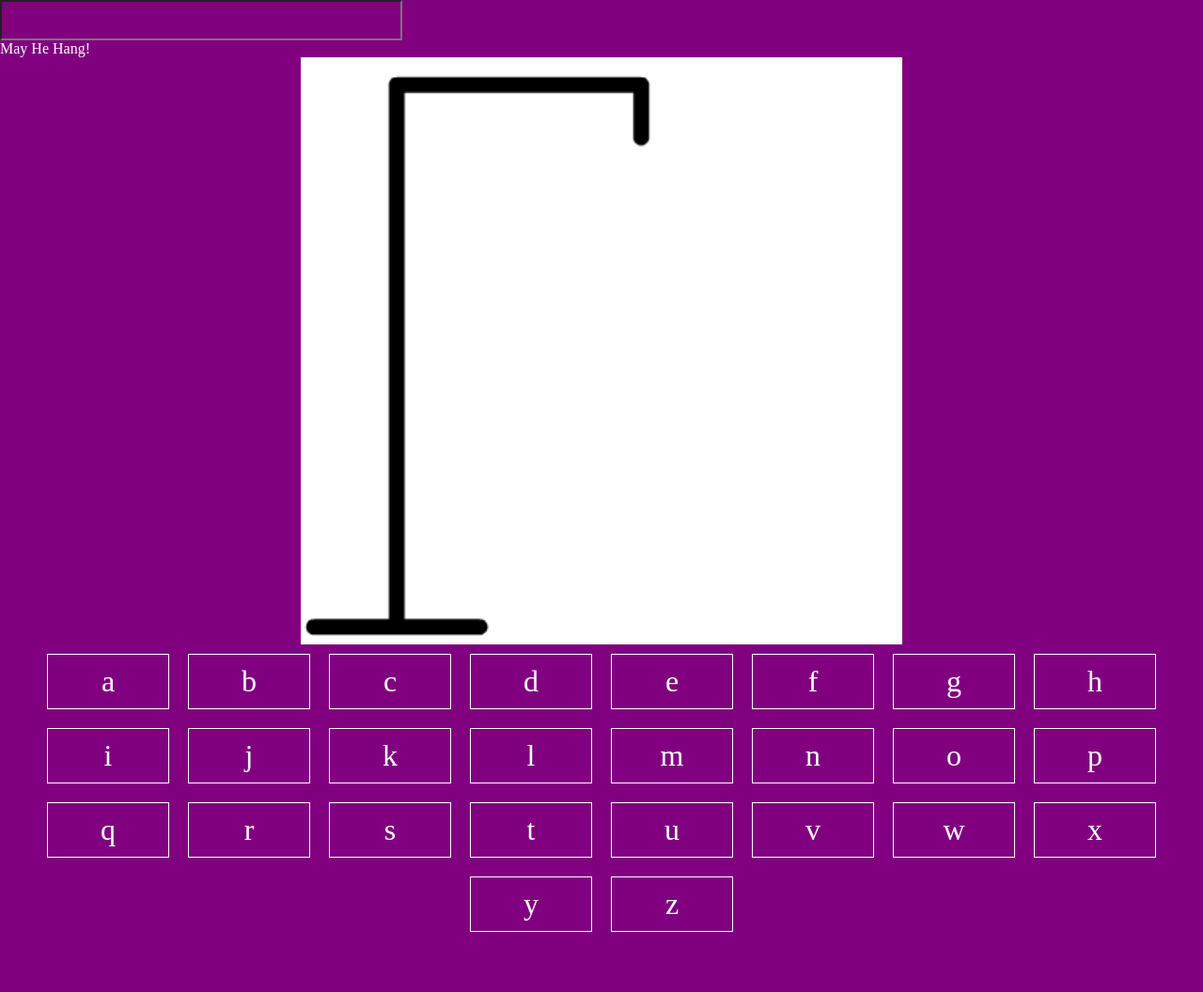
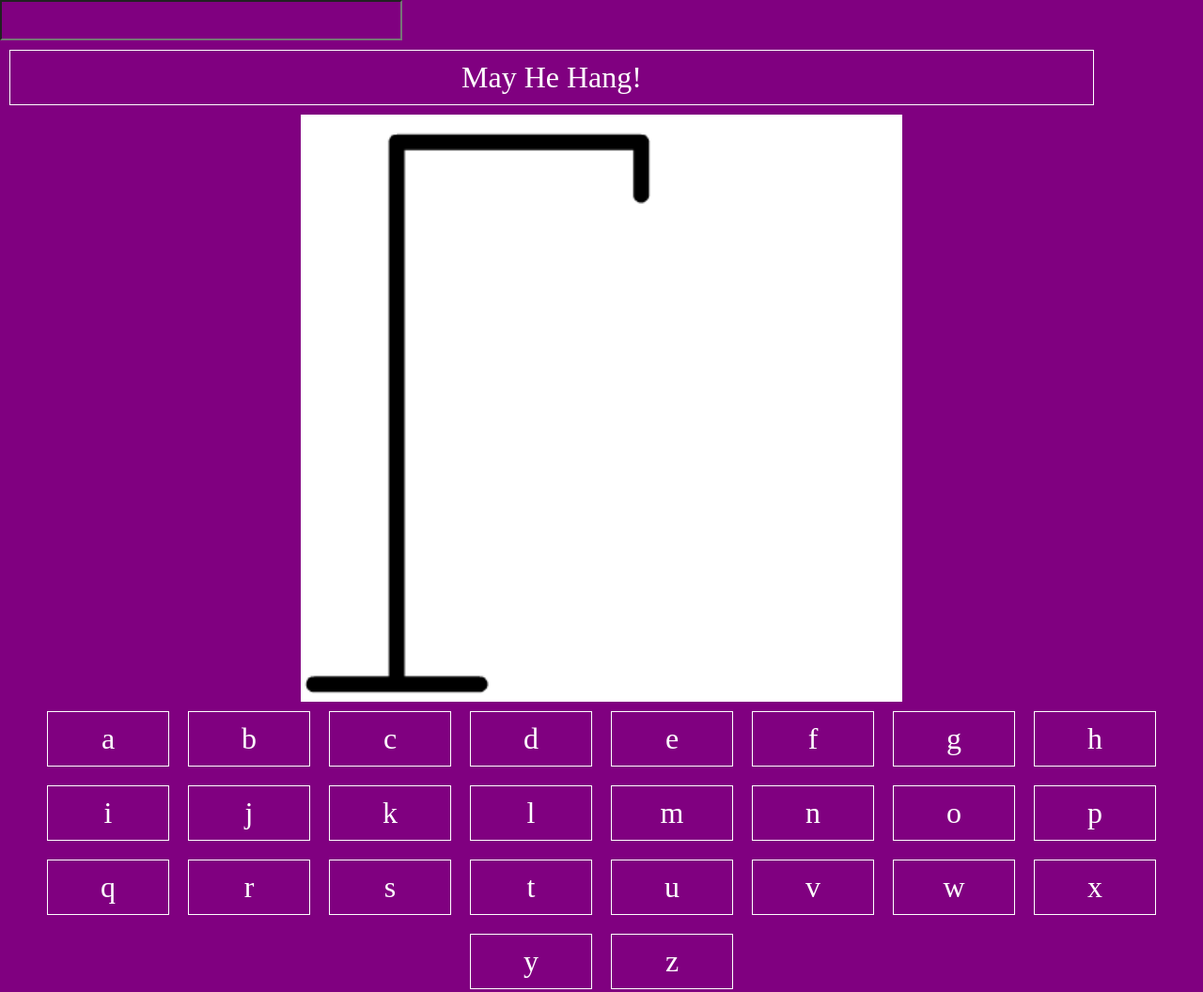
Before and after one commit to BenKai3/Hangman-if-he-stank-man, a plain HTML site: page index.html in a window 1280 px wide. Shown: the whole page at 94% size. Before the commit the page ends 1002 px from the top, so only its background shows below. Drawn offline with Linux system fonts and the light colour scheme.

Commit message:
small css change to #start

```diff
--- a/style/style.css
+++ b/style/style.css
@@ -23,7 +23,7 @@ body {
 	width: 100%;
 	text-align: center;
 }
-#letterChoices p, #word h1, #lost {
+#letterChoices p, #word h1, #lost, #start {
 	display: inline-block;
 	width: 10%;
 	border: 1px solid white;
@@ -32,9 +32,10 @@ body {
 	margin: 10px;
 	font-size: 24pt;
 }
-#lost {
+#lost, #start {
 	width: 90%;
 }
+
 .chosen {
 	opacity: .5;
 	pointer-events: none;
```
